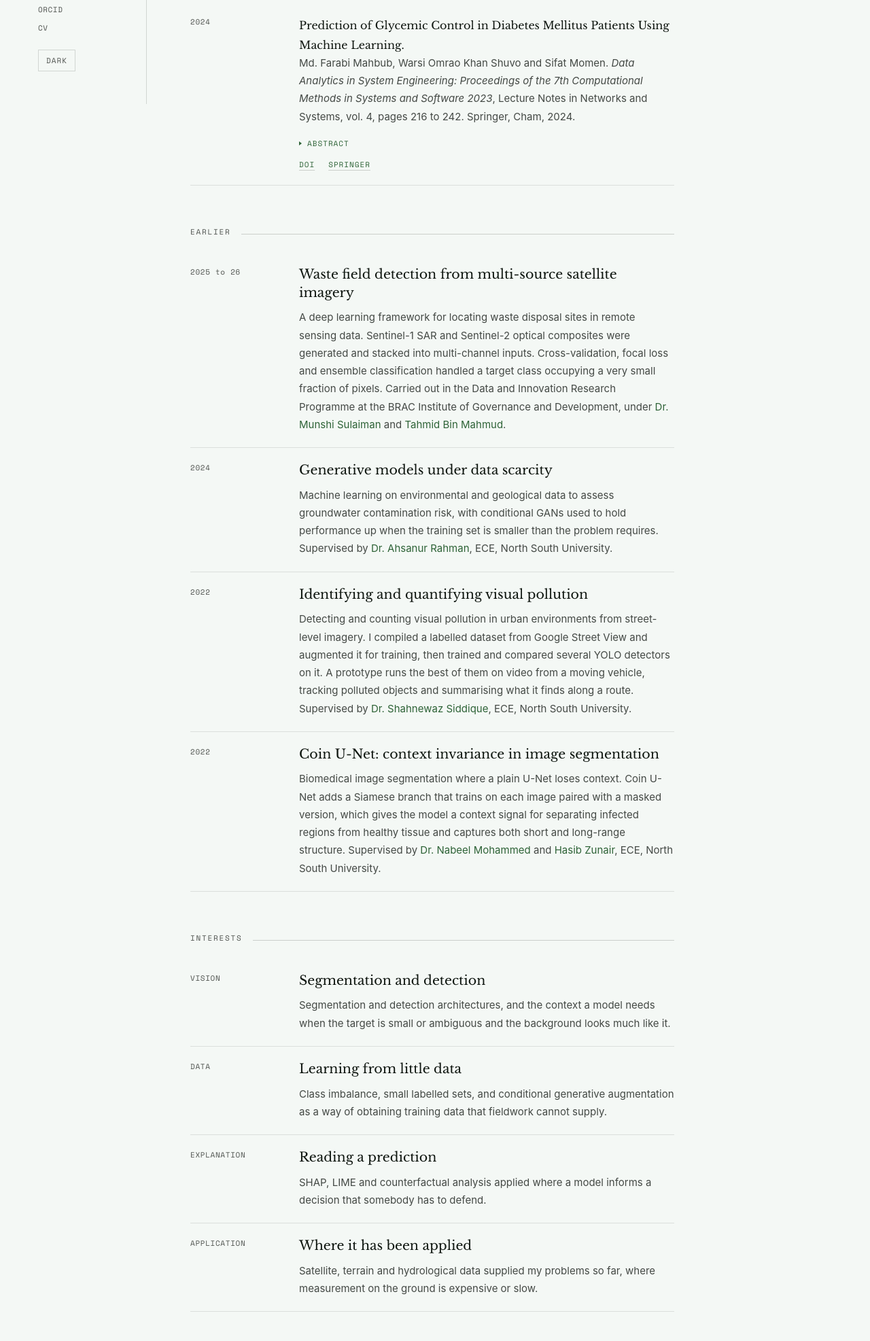
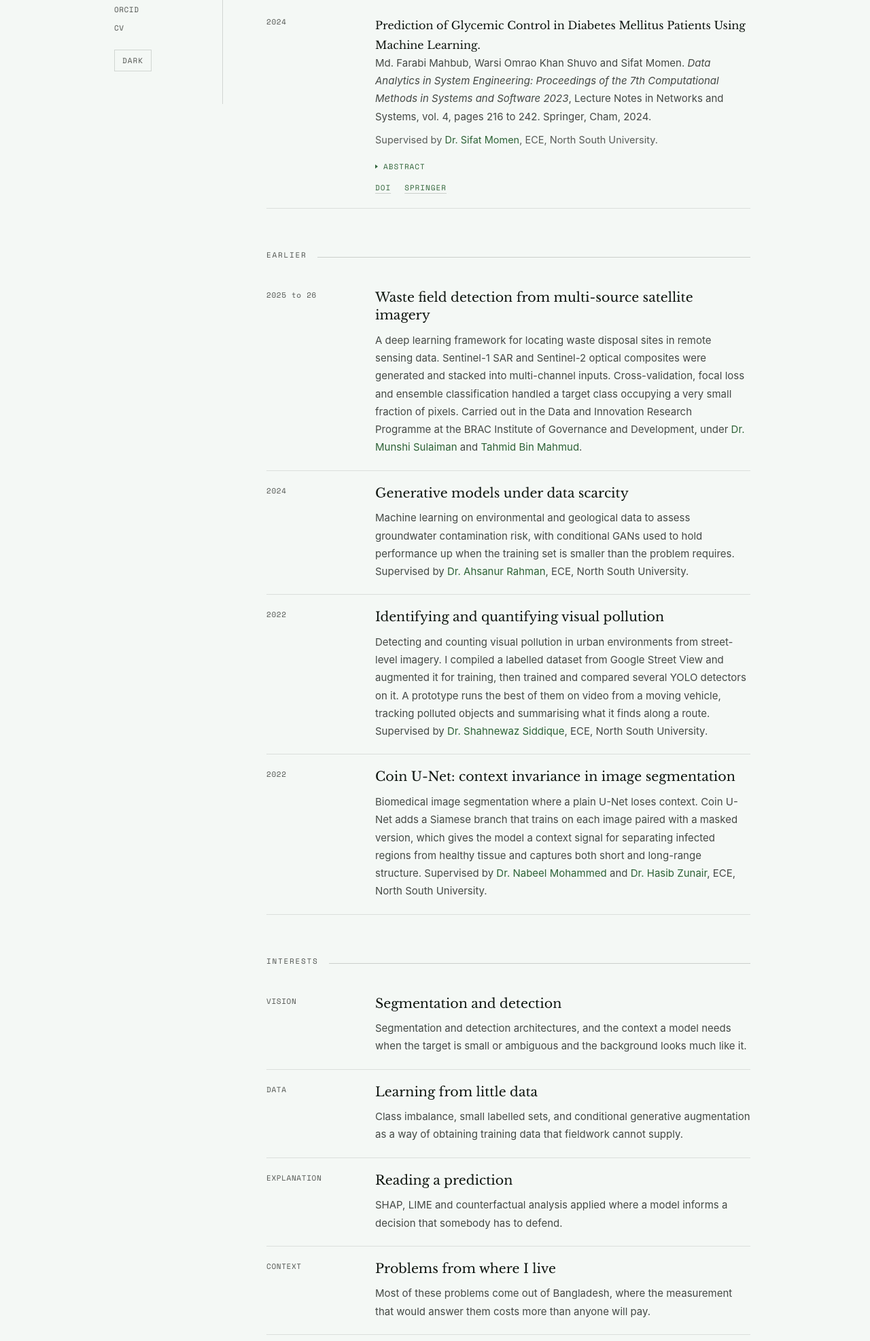
Before and after one commit to farabimahbub/farabimahbub.github.io, a plain HTML site: page research.html in a window 1280 px wide. Shown: the part 647-2620 px from the top of the page at 68% size. Drawn offline with nearby package versions, Linux system fonts and the light colour scheme.

Commit message:
Centre the layout, credit supervisors, rewrite the context interest
Centre sidebar and main as one 1056px block so a wide window no longer
leaves the content stranded at the left edge. Drop the portrait 30px to
sit closer to the middle of the bio.

Credit Dr. Sifat Momen for supervising the glycemic control work, and
correct Dr. Hasib Zunair's title.

Replace the APPLICATION interest with CONTEXT. The old line read
"supplied my problems so far", which said nothing.

```diff
--- a/assets/style.css
+++ b/assets/style.css
@@ -80,6 +80,10 @@ a:hover { color: var(--acc-h); }
   min-height: 100vh;
   display: grid;
   grid-template-columns: 216px minmax(0, 1fr);
+  /* 216 sidebar + 840 main. Centring the pair keeps the rail beside the
+     text on a wide screen instead of stranding it at the window edge. */
+  max-width: 1056px;
+  margin: 0 auto;
 }
 
 .sidebar {
@@ -305,6 +309,14 @@ a:hover { color: var(--acc-h); }
   padding-left: 15px;
 }
 
+.row p.pub-note {
+  font-size: 14.5px;
+  line-height: 1.7;
+  margin: 9px 0 0;
+  max-width: 62ch;
+  color: var(--mut);
+}
+
 .row p.pub-links {
   margin: 14px 0 0;
   display: flex;
@@ -380,6 +392,9 @@ a:hover { color: var(--acc-h); }
 .portrait {
   width: 172px;
   height: 210px;
+  /* the text column runs about 330px, the portrait 210px. this closes
+     roughly half the gap without pretending the two are centred. */
+  margin-top: 30px;
   object-fit: cover;
   border-radius: 2px;
   display: block;
@@ -481,7 +496,7 @@ a:hover { color: var(--acc-h); }
   .main { padding: 40px 24px 72px; }
 
   .hero { grid-template-columns: minmax(0, 1fr); gap: 28px; }
-  .portrait { width: 148px; height: 180px; }
+  .portrait { width: 148px; height: 180px; margin-top: 0; }
 }
 
 @media (max-width: 620px) {
--- a/research.html
+++ b/research.html
@@ -9,7 +9,7 @@
 <link rel="preconnect" href="https://fonts.googleapis.com">
 <link rel="preconnect" href="https://fonts.gstatic.com" crossorigin>
 <link href="https://fonts.googleapis.com/css2?family=Libre+Baskerville:ital,wght@0,400;0,700;1,400&family=Space+Mono:wght@400&display=swap" rel="stylesheet">
-<link rel="stylesheet" href="assets/style.css?v=5">
+<link rel="stylesheet" href="assets/style.css?v=8">
 <link rel="canonical" href="https://farabimahbub.github.io/research.html">
 <meta property="og:url" content="https://farabimahbub.github.io/research.html">
 <meta property="og:type" content="website">
@@ -66,6 +66,7 @@
         <div class="meta"><span>2024</span></div>
         <div>
           <p><span class="cite-title">Prediction of Glycemic Control in Diabetes Mellitus Patients Using Machine Learning.</span><br>Md. Farabi Mahbub, Warsi Omrao Khan Shuvo and Sifat Momen. <em>Data Analytics in System Engineering: Proceedings of the 7th Computational Methods in Systems and Software 2023</em>, Lecture Notes in Networks and Systems, vol. 4, pages 216 to 242. Springer, Cham, 2024.</p>
+          <p class="pub-note">Supervised by <a href="https://ece.northsouth.edu/people/dr-sifat-momen/" target="_blank" rel="noopener">Dr. Sifat Momen</a>, ECE, North South University.</p>
           <details class="abstract">
             <summary>Abstract</summary>
             <p>While machine learning has made significant strides in diabetes prediction, glycemic control, a crucial aspect of diabetes management, remains understudied and calls for enhanced forecasting techniques. In addition to economic benefits, proper glycemic control also functions as a preventative measure against potential health complications. This paper aims to provide an accurate and reliable approach to predicting glycemic control in individuals afflicted with diabetes mellitus using advanced machine learning techniques. A vast and comprehensive dataset comprising 77,724 recently diagnosed diabetes patients from Istanbul province of Turkey in the year 2017 has been used in this study. Redundant features were eliminated and class imbalance was mitigated through the implementation of various sampling techniques. A collection of nine machine learning algorithms were utilized in order to predict glycemic control. Among the various trained models, LightGBM and CatBoost demonstrated exceptional performance, outperforming all other models with accuracy and AUC values of 83.36% and 89.49%, and 83.13% and 89.24% respectively. Explainable AI tools, such as LIME and SHAP, were employed to comprehend the predictions of the models and gain insights into important features.</p>
@@ -102,7 +103,7 @@
         <div class="meta"><span>2022</span></div>
         <div>
           <div class="row-head"><h3 class="row-title">Coin U-Net: context invariance in image segmentation</h3></div>
-          <p>Biomedical image segmentation where a plain U-Net loses context. Coin U-Net adds a Siamese branch that trains on each image paired with a masked version, which gives the model a context signal for separating infected regions from healthy tissue and captures both short and long-range structure. Supervised by <a href="https://ece.northsouth.edu/people/dr-nabeel-mohammed/" target="_blank" rel="noopener">Dr. Nabeel Mohammed</a> and <a href="https://hasibzunair.github.io/" target="_blank" rel="noopener">Hasib Zunair</a>, ECE, North South University.</p>
+          <p>Biomedical image segmentation where a plain U-Net loses context. Coin U-Net adds a Siamese branch that trains on each image paired with a masked version, which gives the model a context signal for separating infected regions from healthy tissue and captures both short and long-range structure. Supervised by <a href="https://ece.northsouth.edu/people/dr-nabeel-mohammed/" target="_blank" rel="noopener">Dr. Nabeel Mohammed</a> and <a href="https://hasibzunair.github.io/" target="_blank" rel="noopener">Dr. Hasib Zunair</a>, ECE, North South University.</p>
         </div>
       </div>
     </div>
@@ -131,10 +132,10 @@
         </div>
       </div>
       <div class="row">
-        <div class="meta"><span>APPLICATION</span></div>
+        <div class="meta"><span>CONTEXT</span></div>
         <div>
-          <div class="row-head"><h3 class="row-title">Where it has been applied</h3></div>
-          <p>Satellite, terrain and hydrological data supplied my problems so far, where measurement on the ground is expensive or slow.</p>
+          <div class="row-head"><h3 class="row-title">Problems from where I live</h3></div>
+          <p>Most of these problems come out of Bangladesh, where the measurement that would answer them costs more than anyone will pay.</p>
         </div>
       </div>
     </div>
```
Also changed, not shown: awards.html (+1 -1 lines), bookshelf.html (+1 -1 lines), education.html (+1 -1 lines), experience.html (+1 -1 lines), index.html (+1 -1 lines), projects.html (+1 -1 lines), updates.html (+1 -1 lines).
